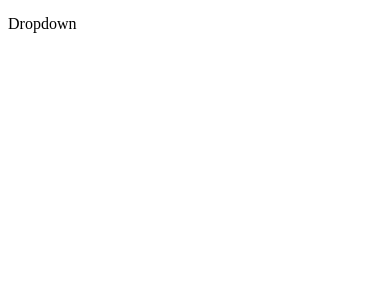
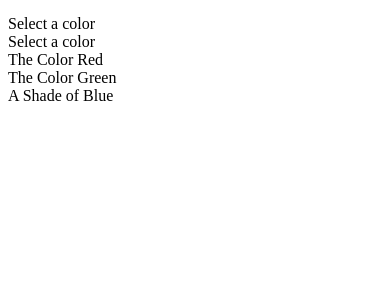
Before and after one commit to sir-josh/rwidgets, a React (Create React App) app: page / in a window 390 px wide. Shown: the top 300 px of the page. Built offline with nearby package versions, Linux system fonts and the light colour scheme; the HTML template or start-up script is replaced by a standard one.

Commit message:
code: implement unresponsive dropdown jsx

```diff
--- a/src/App.js
+++ b/src/App.js
@@ -21,15 +21,15 @@
 
     const options = [
         {
-            label: "The color is red",
+            label: "The Color Red",
             value: "red"
         },
         {
-            label: "The color is green",
+            label: "The Color Green",
             value: "green"
         },
         {
-            label: "The color is shade of blue",
+            label: "A Shade of Blue",
             value: "blue"
         },
     ];
--- a/src/components/Dropdown.js
+++ b/src/components/Dropdown.js
@@ -1,8 +1,29 @@
 import React from 'react'
 
-const Dropdown = () => {
+const Dropdown = ({options}) => {
+    const dropdownLabel = 'Select a color';
+
+    const renderOptions = options.map(option=>{
+        return(
+            <div className='item' key={option.value}>
+                {option.label}
+            </div>
+        );
+    });
+
   return (
-    <div>Dropdown</div>
+    <div className='ui form'>
+        <div className='field'>
+            <label className='label'>{dropdownLabel || 'Select a color'}</label>
+            <div className='ui selection dropdown visible active'>
+                <i className='dropdown icon'></i>
+                <div className='text'>{dropdownLabel || 'Select a color'}</div>
+                <div className='menu visible transition'>
+                    {renderOptions}
+                </div>
+            </div>
+        </div>
+    </div>
   )
 }
 
```
